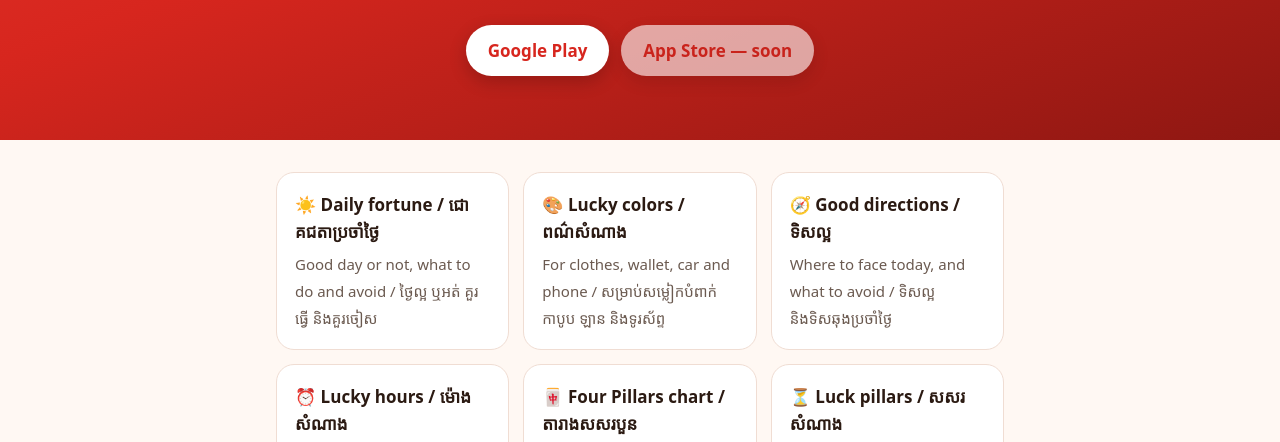
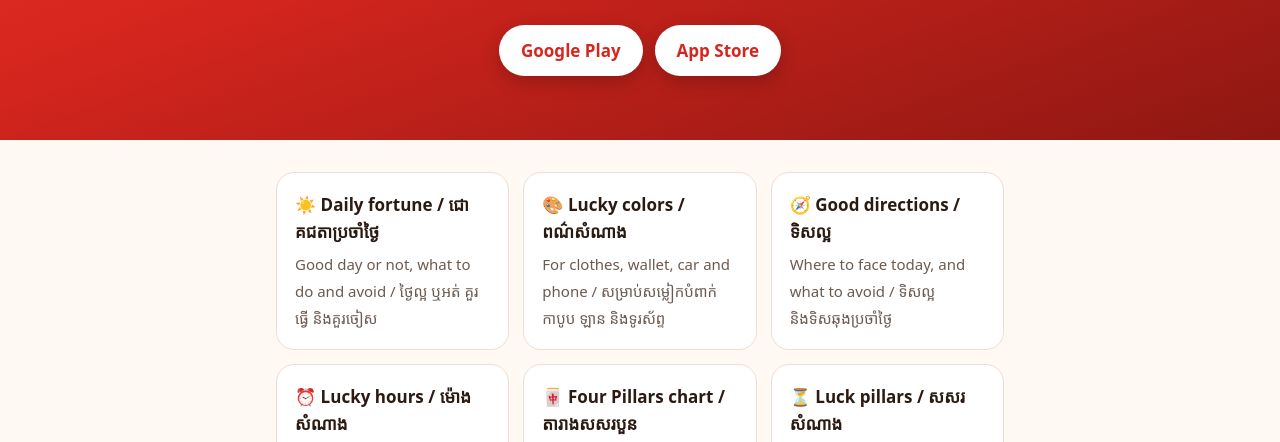
Before and after one commit to Seu07/yima11-eng.github.io, a plain HTML site: page index.html in a window 1280 px wide. Shown: the part 305-747 px from the top of the page. Drawn offline with Linux system fonts and the light colour scheme; a web font is replaced by a local one.

Commit message:
Replace App Store placeholder with link

```diff
--- a/index.html
+++ b/index.html
@@ -50,7 +50,7 @@ footer a { margin: 0 8px; }
   <p>បាជឺ · ជោគជតាប្រចាំថ្ងៃ · ពណ៌សំណាង<br>Bazi · Daily fortune · Lucky colors</p>
   <div class="badges">
     <a class="badge" href="https://play.google.com/store/apps/details?id=com.yima.app">Google Play</a>
-    <span class="badge off">App Store — soon</span>
+    <a class="badge" href="https://apps.apple.com/app/id6827640780">App Store</a>
   </div>
 </section>
 <main>
```
